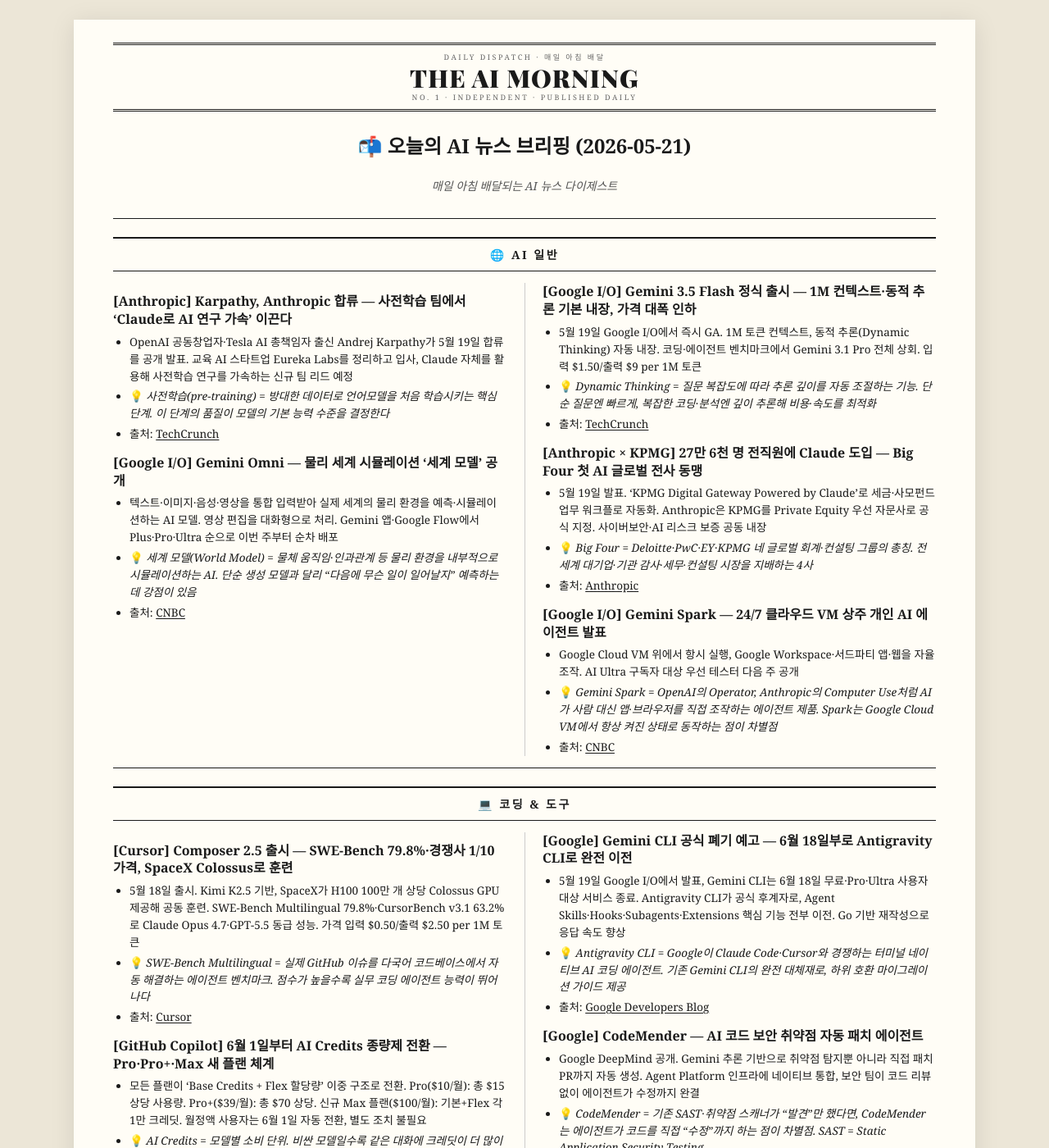
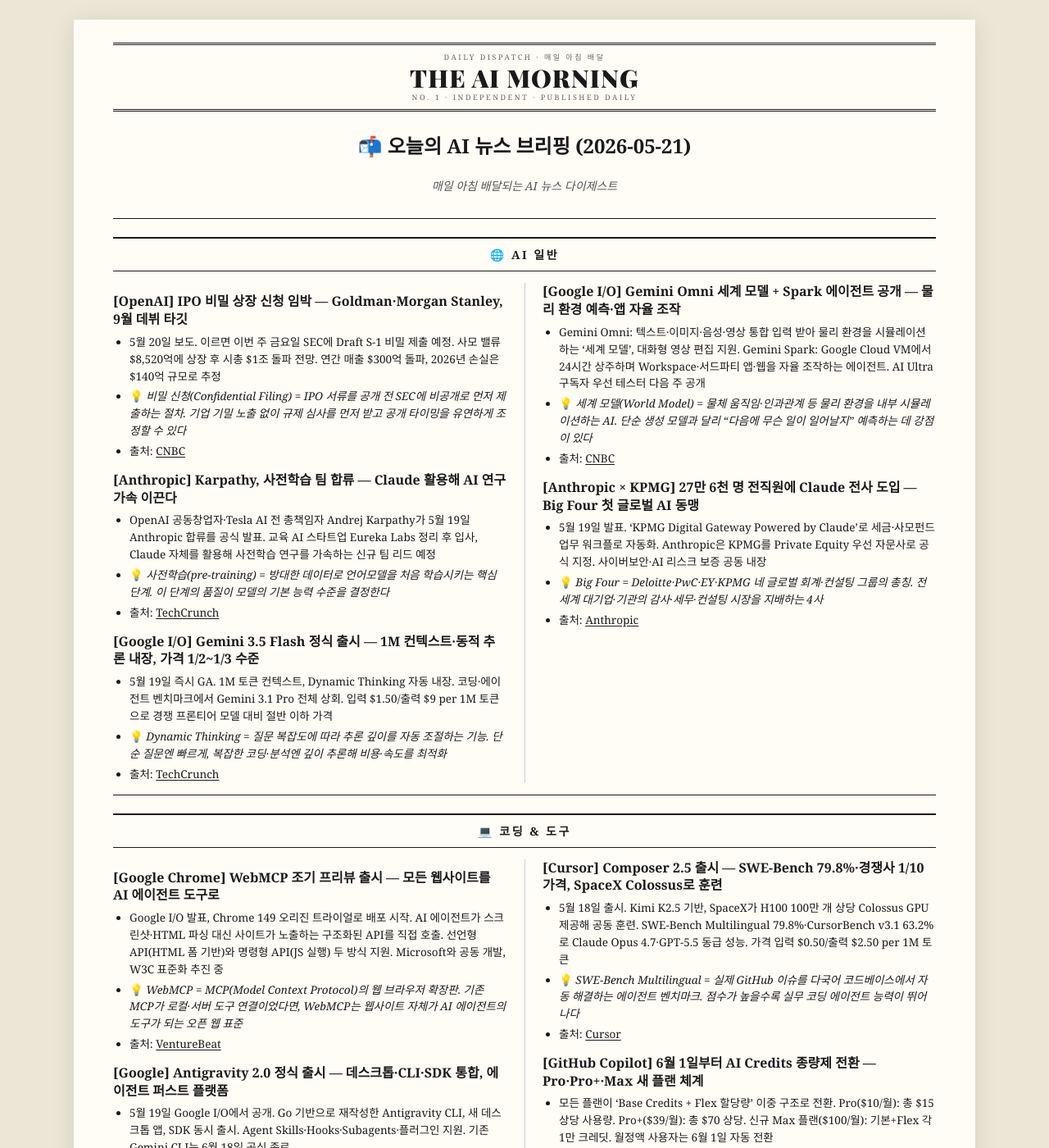
Before and after one commit to kimjans/daily-news, a Jekyll site: the page built from index.md, in a window 1280 px wide and 1400 px high. Shown: the whole window at 82% size. Built offline with Jekyll 4.4.1, drawn with Linux system fonts in a browser that asks for light colours; some of the changed text lies outside the part shown.

Commit message:
daily news: 2026-05-21

```diff
--- a/index.md
+++ b/index.md
@@ -11,34 +11,44 @@ title: The AI Morning
 
 ## 🌐 AI 일반
 
-### **[Anthropic]** Karpathy, Anthropic 합류 — 사전학습 팀에서 'Claude로 AI 연구 가속' 이끈다
-- OpenAI 공동창업자·Tesla AI 총책임자 출신 Andrej Karpathy가 5월 19일 합류를 공개 발표. 교육 AI 스타트업 Eureka Labs를 정리하고 입사, Claude 자체를 활용해 사전학습 연구를 가속하는 신규 팀 리드 예정
+### **[OpenAI]** IPO 비밀 상장 신청 임박 — Goldman·Morgan Stanley, 9월 데뷔 타깃
+- 5월 20일 보도. 이르면 이번 주 금요일 SEC에 Draft S-1 비밀 제출 예정. 사모 밸류 $8,520억에 상장 후 시총 $1조 돌파 전망. 연간 매출 $300억 돌파, 2026년 손실은 $140억 규모로 추정
+- 💡 *비밀 신청(Confidential Filing) = IPO 서류를 공개 전 SEC에 비공개로 먼저 제출하는 절차. 기업 기밀 노출 없이 규제 심사를 먼저 받고 공개 타이밍을 유연하게 조정할 수 있다*
+- 출처: [CNBC](https://www.cnbc.com/2026/05/20/openai-ipo-filing.html)
+
+### **[Anthropic]** Karpathy, 사전학습 팀 합류 — Claude 활용해 AI 연구 가속 이끈다
+- OpenAI 공동창업자·Tesla AI 전 총책임자 Andrej Karpathy가 5월 19일 Anthropic 합류를 공식 발표. 교육 AI 스타트업 Eureka Labs 정리 후 입사, Claude 자체를 활용해 사전학습 연구를 가속하는 신규 팀 리드 예정
 - 💡 *사전학습(pre-training) = 방대한 데이터로 언어모델을 처음 학습시키는 핵심 단계. 이 단계의 품질이 모델의 기본 능력 수준을 결정한다*
 - 출처: [TechCrunch](https://techcrunch.com/2026/05/19/openai-co-founder-andrej-karpathy-joins-anthropics-pre-training-team/)
 
-### **[Google I/O]** Gemini Omni — 물리 세계 시뮬레이션 '세계 모델' 공개
-- 텍스트·이미지·음성·영상을 통합 입력받아 실제 세계의 물리 환경을 예측·시뮬레이션하는 AI 모델. 영상 편집을 대화형으로 처리. Gemini 앱·Google Flow에서 Plus·Pro·Ultra 순으로 이번 주부터 순차 배포
-- 💡 *세계 모델(World Model) = 물체 움직임·인과관계 등 물리 환경을 내부적으로 시뮬레이션하는 AI. 단순 생성 모델과 달리 "다음에 무슨 일이 일어날지" 예측하는 데 강점이 있음*
-- 출처: [CNBC](https://www.cnbc.com/2026/05/19/google-ai-ultra-gemini-spark-omni.html)
-
-### **[Google I/O]** Gemini 3.5 Flash 정식 출시 — 1M 컨텍스트·동적 추론 기본 내장, 가격 대폭 인하
-- 5월 19일 Google I/O에서 즉시 GA. 1M 토큰 컨텍스트, 동적 추론(Dynamic Thinking) 자동 내장. 코딩·에이전트 벤치마크에서 Gemini 3.1 Pro 전체 상회. 입력 $1.50/출력 $9 per 1M 토큰
+### **[Google I/O]** Gemini 3.5 Flash 정식 출시 — 1M 컨텍스트·동적 추론 내장, 가격 1/2~1/3 수준
+- 5월 19일 즉시 GA. 1M 토큰 컨텍스트, Dynamic Thinking 자동 내장. 코딩·에이전트 벤치마크에서 Gemini 3.1 Pro 전체 상회. 입력 $1.50/출력 $9 per 1M 토큰으로 경쟁 프론티어 모델 대비 절반 이하 가격
 - 💡 *Dynamic Thinking = 질문 복잡도에 따라 추론 깊이를 자동 조절하는 기능. 단순 질문엔 빠르게, 복잡한 코딩·분석엔 깊이 추론해 비용·속도를 최적화*
 - 출처: [TechCrunch](https://techcrunch.com/2026/05/19/with-gemini-3-5-flash-google-bets-its-next-ai-wave-on-agents-not-chatbots/)
 
-### **[Anthropic × KPMG]** 27만 6천 명 전직원에 Claude 도입 — Big Four 첫 AI 글로벌 전사 동맹
+### **[Google I/O]** Gemini Omni 세계 모델 + Spark 에이전트 공개 — 물리 환경 예측·앱 자율 조작
+- Gemini Omni: 텍스트·이미지·음성·영상 통합 입력 받아 물리 환경을 시뮬레이션하는 '세계 모델', 대화형 영상 편집 지원. Gemini Spark: Google Cloud VM에서 24시간 상주하며 Workspace·서드파티 앱·웹을 자율 조작하는 에이전트. AI Ultra 구독자 우선 테스터 다음 주 공개
+- 💡 *세계 모델(World Model) = 물체 움직임·인과관계 등 물리 환경을 내부 시뮬레이션하는 AI. 단순 생성 모델과 달리 "다음에 무슨 일이 일어날지" 예측하는 데 강점이 있다*
+- 출처: [CNBC](https://www.cnbc.com/2026/05/19/google-ai-ultra-gemini-spark-omni.html)
+
+### **[Anthropic × KPMG]** 27만 6천 명 전직원에 Claude 전사 도입 — Big Four 첫 글로벌 AI 동맹
 - 5월 19일 발표. 'KPMG Digital Gateway Powered by Claude'로 세금·사모펀드 업무 워크플로 자동화. Anthropic은 KPMG를 Private Equity 우선 자문사로 공식 지정. 사이버보안·AI 리스크 보증 공동 내장
-- 💡 *Big Four = Deloitte·PwC·EY·KPMG 네 글로벌 회계·컨설팅 그룹의 총칭. 전 세계 대기업·기관 감사·세무·컨설팅 시장을 지배하는 4사*
+- 💡 *Big Four = Deloitte·PwC·EY·KPMG 네 글로벌 회계·컨설팅 그룹의 총칭. 전 세계 대기업·기관의 감사·세무·컨설팅 시장을 지배하는 4사*
 - 출처: [Anthropic](https://www.anthropic.com/news/anthropic-kpmg)
-
-### **[Google I/O]** Gemini Spark — 24/7 클라우드 VM 상주 개인 AI 에이전트 발표
-- Google Cloud VM 위에서 항시 실행, Google Workspace·서드파티 앱·웹을 자율 조작. AI Ultra 구독자 대상 우선 테스터 다음 주 공개
-- 💡 *Gemini Spark = OpenAI의 Operator, Anthropic의 Computer Use처럼 AI가 사람 대신 앱·브라우저를 직접 조작하는 에이전트 제품. Spark는 Google Cloud VM에서 항상 켜진 상태로 동작하는 점이 차별점*
-- 출처: [CNBC](https://www.cnbc.com/2026/05/19/google-ai-ultra-gemini-spark-omni.html)
 
 ---
 
 ## 💻 코딩 & 도구
+
+### **[Google Chrome]** WebMCP 조기 프리뷰 출시 — 모든 웹사이트를 AI 에이전트 도구로
+- Google I/O 발표, Chrome 149 오리진 트라이얼로 배포 시작. AI 에이전트가 스크린샷·HTML 파싱 대신 사이트가 노출하는 구조화된 API를 직접 호출. 선언형 API(HTML 폼 기반)와 명령형 API(JS 실행) 두 방식 지원. Microsoft와 공동 개발, W3C 표준화 추진 중
+- 💡 *WebMCP = MCP(Model Context Protocol)의 웹 브라우저 확장판. 기존 MCP가 로컬·서버 도구 연결이었다면, WebMCP는 웹사이트 자체가 AI 에이전트의 도구가 되는 오픈 웹 표준*
+- 출처: [VentureBeat](https://venturebeat.com/infrastructure/google-chrome-ships-webmcp-in-early-preview-turning-every-website-into-a)
+
+### **[Google]** Antigravity 2.0 정식 출시 — 데스크톱·CLI·SDK 통합, 에이전트 퍼스트 플랫폼
+- 5월 19일 Google I/O에서 공개. Go 기반으로 재작성한 Antigravity CLI, 새 데스크톱 앱, SDK 동시 출시. Agent Skills·Hooks·Subagents·플러그인 지원. 기존 Gemini CLI는 6월 18일 공식 종료
+- 💡 *Antigravity = Google의 AI 코딩 에이전트 플랫폼. Claude Code·Cursor와 경쟁하며 Gemini CLI를 완전 대체한다. 터미널과 데스크톱 앱 모두 동일한 에이전트 엔진을 공유*
+- 출처: [TechCrunch](https://techcrunch.com/2026/05/19/google-launches-antigravity-2-0-with-an-updated-desktop-app-and-cli-tool-at-io-2026/)
 
 ### **[Cursor]** Composer 2.5 출시 — SWE-Bench 79.8%·경쟁사 1/10 가격, SpaceX Colossus로 훈련
 - 5월 18일 출시. Kimi K2.5 기반, SpaceX가 H100 100만 개 상당 Colossus GPU 제공해 공동 훈련. SWE-Bench Multilingual 79.8%·CursorBench v3.1 63.2%로 Claude Opus 4.7·GPT-5.5 동급 성능. 가격 입력 $0.50/출력 $2.50 per 1M 토큰
@@ -46,20 +56,11 @@ title: The AI Morning
 - 출처: [Cursor](https://cursor.com/blog/composer-2-5)
 
 ### **[GitHub Copilot]** 6월 1일부터 AI Credits 종량제 전환 — Pro·Pro+·Max 새 플랜 체계
-- 모든 플랜이 'Base Credits + Flex 할당량' 이중 구조로 전환. Pro($10/월): 총 $15 상당 사용량. Pro+($39/월): 총 $70 상당. 신규 Max 플랜($100/월): 기본+Flex 각 1만 크레딧. 월정액 사용자는 6월 1일 자동 전환, 별도 조치 불필요
-- 💡 *AI Credits = 모델별 소비 단위. 비싼 모델일수록 같은 대화에 크레딧이 더 많이 소진. Flex는 기본 할당 초과분을 버퍼로 흡수하는 추가 풀*
+- 모든 플랜이 'Base Credits + Flex 할당량' 이중 구조로 전환. Pro($10/월): 총 $15 상당 사용량. Pro+($39/월): 총 $70 상당. 신규 Max 플랜($100/월): 기본+Flex 각 1만 크레딧. 월정액 사용자는 6월 1일 자동 전환
+- 💡 *AI Credits = 모델별 소비 단위. 비싼 모델일수록 같은 대화에 크레딧이 더 많이 소진. Flex는 기본 할당 초과분을 흡수하는 추가 버퍼 풀*
 - 출처: [GitHub Blog](https://github.blog/news-insights/company-news/github-copilot-is-moving-to-usage-based-billing/)
 
-### **[Google]** Gemini CLI 공식 폐기 예고 — 6월 18일부로 Antigravity CLI로 완전 이전
-- 5월 19일 Google I/O에서 발표, Gemini CLI는 6월 18일 무료·Pro·Ultra 사용자 대상 서비스 종료. Antigravity CLI가 공식 후계자로, Agent Skills·Hooks·Subagents·Extensions 핵심 기능 전부 이전. Go 기반 재작성으로 응답 속도 향상
-- 💡 *Antigravity CLI = Google이 Claude Code·Cursor와 경쟁하는 터미널 네이티브 AI 코딩 에이전트. 기존 Gemini CLI의 완전 대체재로, 하위 호환 마이그레이션 가이드 제공*
-- 출처: [Google Developers Blog](https://developers.googleblog.com/an-important-update-transitioning-gemini-cli-to-antigravity-cli/)
-
-### **[Google]** CodeMender — AI 코드 보안 취약점 자동 패치 에이전트
-- Google DeepMind 공개. Gemini 추론 기반으로 취약점 탐지뿐 아니라 직접 패치 PR까지 자동 생성. Agent Platform 인프라에 네이티브 통합, 보안 팀이 코드 리뷰 없이 에이전트가 수정까지 완결
-- 💡 *CodeMender = 기존 SAST·취약점 스캐너가 "발견"만 했다면, CodeMender는 에이전트가 코드를 직접 "수정"까지 하는 점이 차별점. SAST = Static Application Security Testing*
-- 출처: [The New Stack](https://thenewstack.io/google-io-antigravity-codemender-ai-agentic/)
-
-### **[Google]** Firebase + AI Studio 통합 — 풀스택 앱 빌드·배포 원스톱화
-- AI Studio에서 Firebase 서비스를 직접 호출, 백엔드·DB 포함한 풀스택 앱을 AI Studio 내에서 완결. 프런트엔드 생성 → DB CRUD → 인증 → 호스팅까지 단일 워크플로로 처리 가능
-- 출처: [Google Cloud Blog](https://cloud.google.com/blog/products/ai-machine-learning/innovations-from-google-io-26-on-google-cloud)
+### **[Mozilla]** VIBE✓ 프레임워크 — AI 코딩 에이전트에 '의도적 마찰' 추가해 자동화 편향 방지
+- Mozilla.ai가 자체 코딩 에이전트 cq에 도입. 에이전트가 생성한 지식 단위를 공유 메모리에 올리기 전 인간 검토 강제. VIBE = Vulnerability(취약점)·Intention vs Impact(의도-결과)·Bias & Blind Spots(편향)·Edge Case Handling(예외 처리) 4개 항목 문서화
+- 💡 *자동화 편향(Automation Bias) = AI 출력을 과도하게 신뢰해 비판적 검토를 생략하는 경향. API 키 유출·PII 노출 같은 보안 사고의 주요 원인 중 하나*
+- 출처: [StartupHub.ai](https://www.startuphub.ai/ai-news/technology/2026/vibe-adds-friction-to-ai-coding-agents)
```
